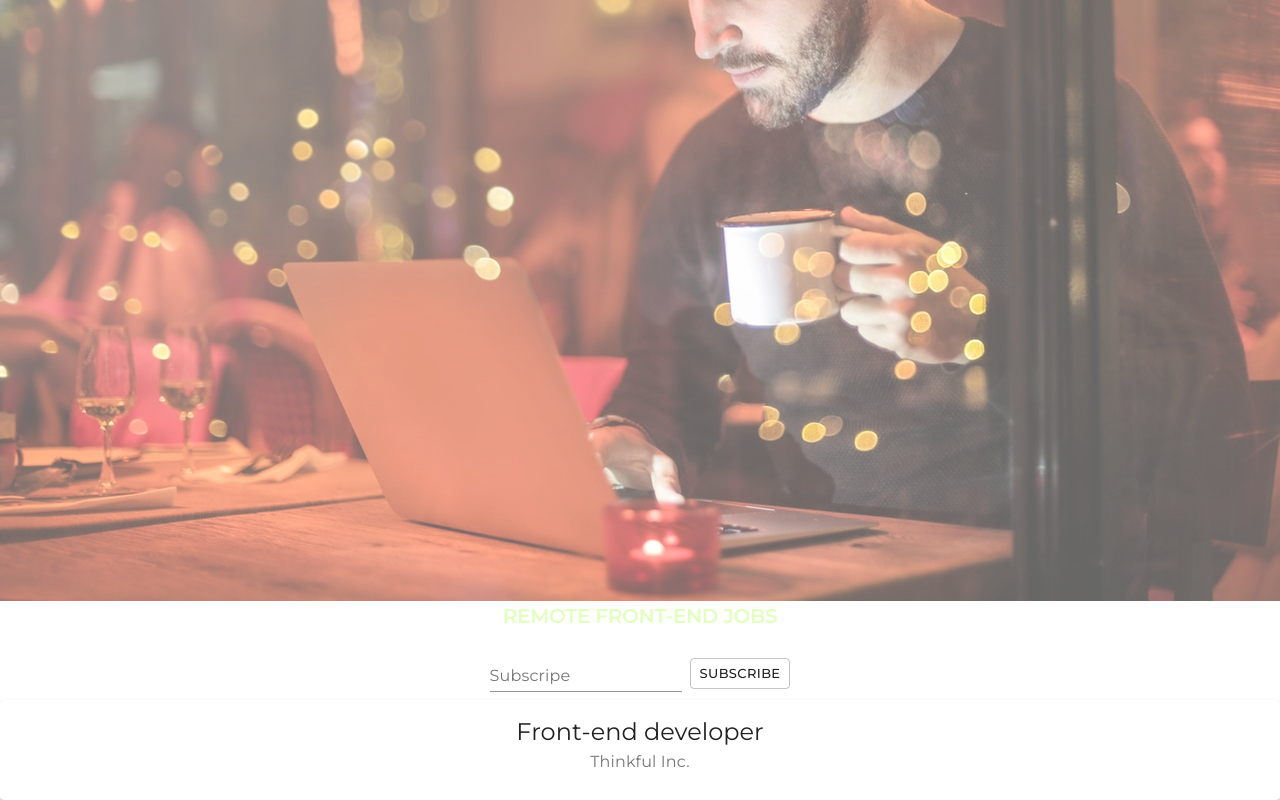
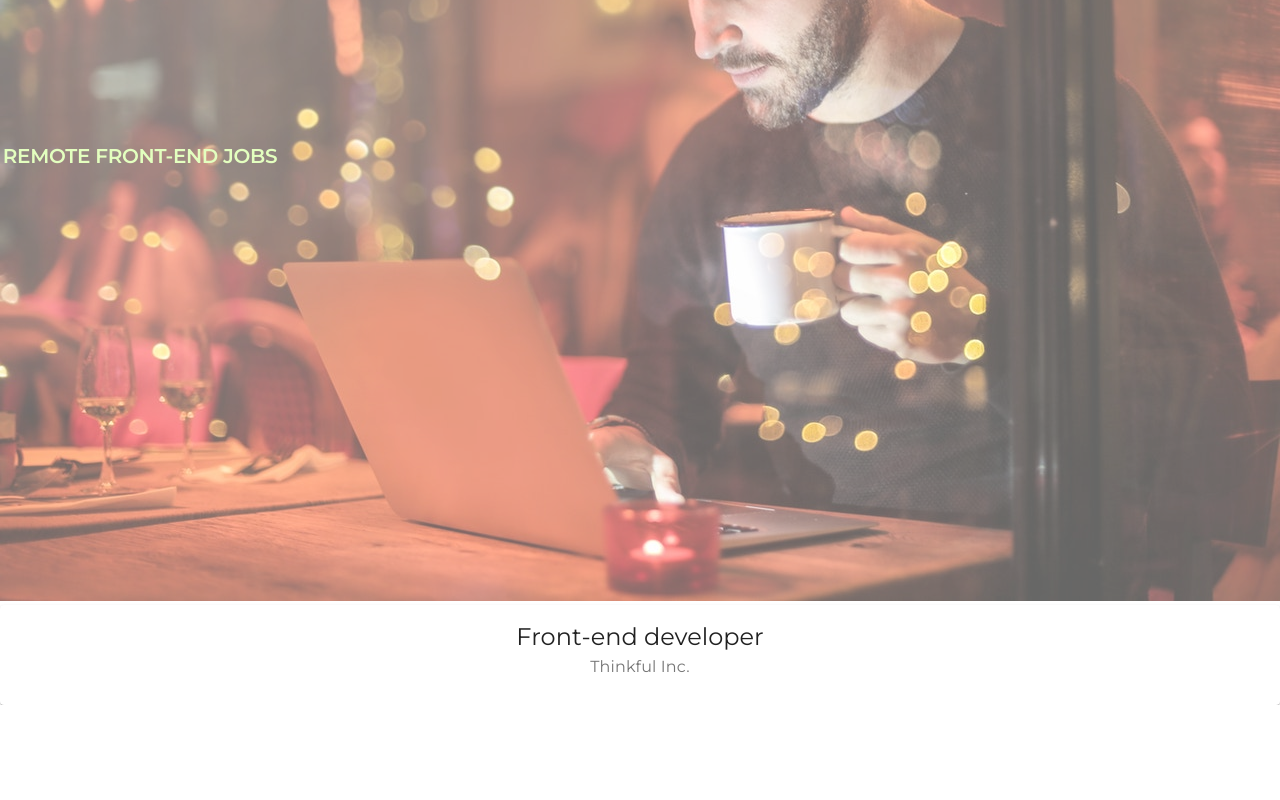
Before and after one commit to islamCodehood/remotefrontendjobs.com, a React (Create React App) app: page / in a window 1280 px wide. Shown: the part 316-1116 px from the top of the page. After the commit the page ends 1021 px from the top, so only its background shows below. Built offline with nearby package versions, Linux system fonts and the light colour scheme; no server answers.

Commit message:
comment out subscripeInput

```diff
--- a/src/components/header/Header.jsx
+++ b/src/components/header/Header.jsx
@@ -9,8 +9,10 @@ const Header = () => {
     <header>
       <ApplicationBar />
       <HeroImg />
-      <Typography variant="h1" className="title-header">REMOTE FRONT-END JOBS</Typography>
-      <SubscripeInput />
+      <div className="title-header-wrapper">
+        <Typography variant="h1" className="title-header">REMOTE FRONT-END JOBS</Typography>
+      </div>
+      {/* <SubscripeInput /> */}
     </header>
   );
 };
```
